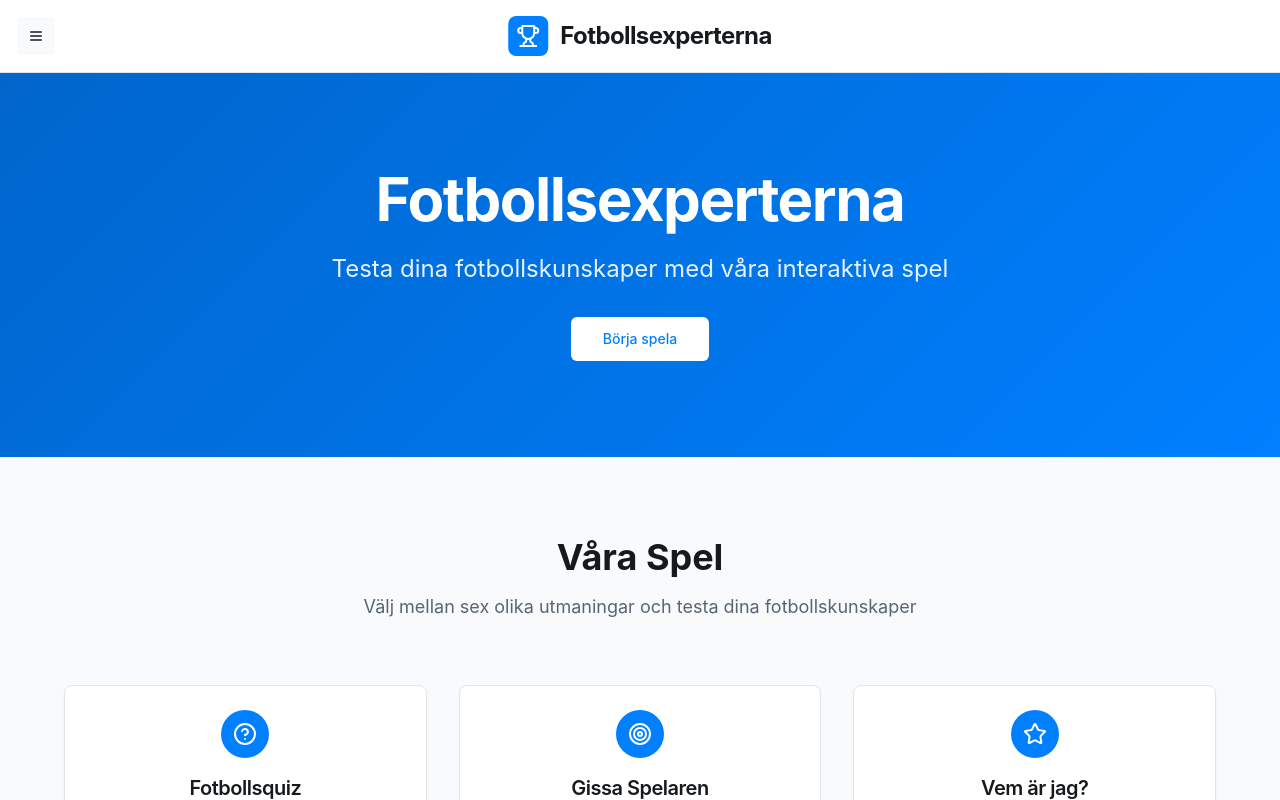
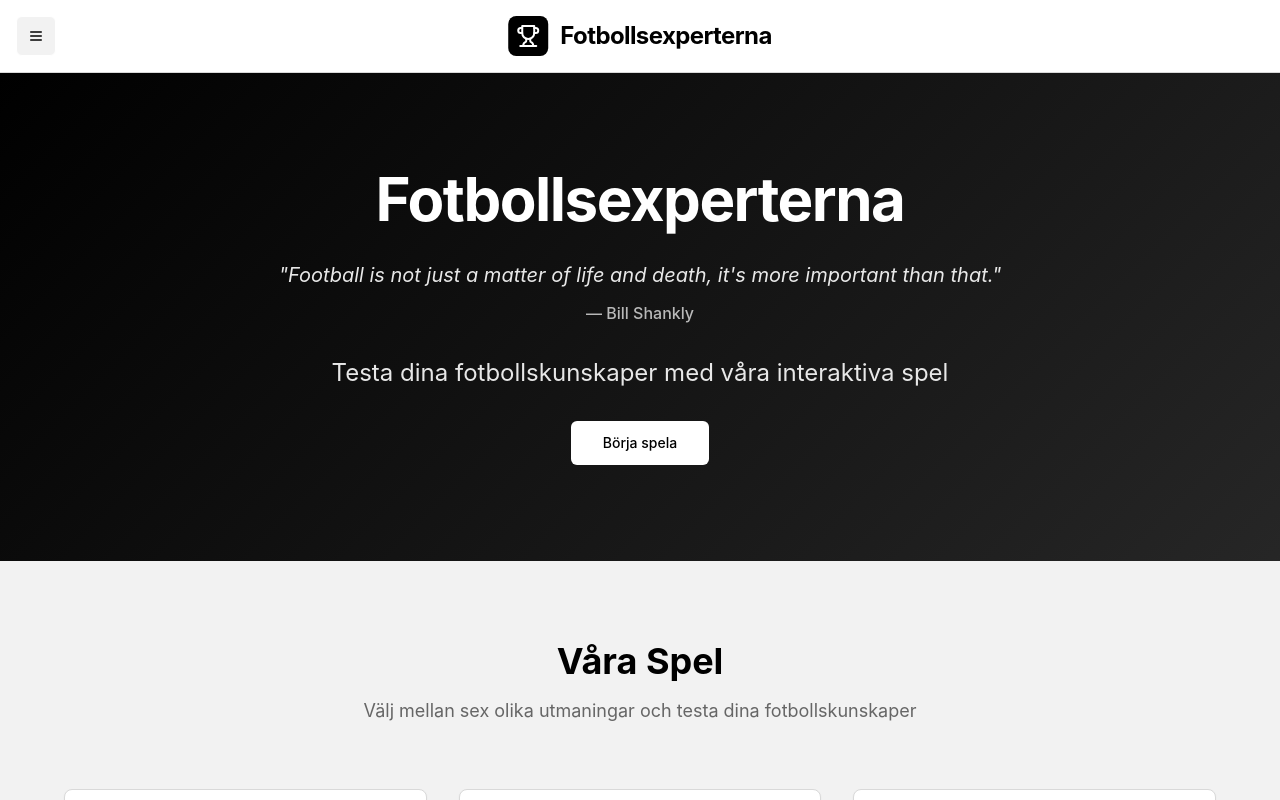
Before and after one commit to Puhovic96/fotbollsexperterna, a React (Vite) app: page / in a window 1280 px wide. Shown: the top 800 px of the page. Built offline with nearby package versions, Linux system fonts and the light colour scheme.

Commit message:
Refactor: Update design and add quotes

```diff
--- /dev/null
+++ b/src/components/FootballQuotes.tsx
@@ -0,0 +1,83 @@
+import { useState, useEffect } from "react";
+
+const quotes = [
+  {
+    text: "Football is not just a matter of life and death, it's more important than that.",
+    author: "Bill Shankly"
+  },
+  {
+    text: "Some people believe football is a matter of life and death. I am very disappointed with that attitude. I can assure you it is much, much more important than that.",
+    author: "Bill Shankly"
+  },
+  {
+    text: "The ball is round, the game lasts ninety minutes, and everything else is just theory.",
+    author: "Sepp Herberger"
+  },
+  {
+    text: "I learned all about life with a ball at my feet.",
+    author: "Ronaldinho"
+  },
+  {
+    text: "Football is the most important of the least important things in life.",
+    author: "Arrigo Sacchi"
+  },
+  {
+    text: "I am not a perfectionist, but I like to feel that things are done well.",
+    author: "Pep Guardiola"
+  },
+  {
+    text: "Talent without working hard is nothing.",
+    author: "Cristiano Ronaldo"
+  },
+  {
+    text: "I don't have time for hobbies. At the end of the day, I treat my job as a hobby. It's something I love doing.",
+    author: "David Beckham"
+  },
+  {
+    text: "The more difficult the victory, the greater the happiness in winning.",
+    author: "Pelé"
+  },
+  {
+    text: "When people succeed, it is because of hard work. Luck has nothing to do with success.",
+    author: "Diego Maradona"
+  }
+];
+
+const FootballQuotes = () => {
+  const [currentQuoteIndex, setCurrentQuoteIndex] = useState(0);
+  const [isVisible, setIsVisible] = useState(true);
+
+  useEffect(() => {
+    const interval = setInterval(() => {
+      setIsVisible(false);
+
+      setTimeout(() => {
+        setCurrentQuoteIndex((prev) => (prev + 1) % quotes.length);
+        setIsVisible(true);
+      }, 500);
+    }, 10000);
+
+    return () => clearInterval(interval);
+  }, []);
+
+  return (
+    <div className="mt-8 max-w-3xl mx-auto px-4">
+      <div
+        className={`transition-opacity duration-500 ${
+          isVisible ? "opacity-100" : "opacity-0"
+        }`}
+      >
+        <blockquote className="text-center">
+          <p className="text-lg md:text-xl text-white/90 italic mb-3">
+            "{quotes[currentQuoteIndex].text}"
+          </p>
+          <footer className="text-sm md:text-base text-white/70 font-medium">
+            — {quotes[currentQuoteIndex].author}
+          </footer>
+        </blockquote>
+      </div>
+    </div>
+  );
+};
+
+export default FootballQuotes;
--- a/src/components/Header.tsx
+++ b/src/components/Header.tsx
@@ -14,7 +14,7 @@ const Header = () => {
   const isActive = (path: string) => location.pathname === path;
 
   return (
-    <header className="bg-white border-b border-border shadow-sm">
+    <header className="bg-card border-b border-border shadow-sm">
       <div className="container mx-auto px-4 py-4">
         <div className="flex items-center justify-between gap-4">
           {/* Menu Button */}
--- a/src/index.css
+++ b/src/index.css
@@ -5,22 +5,12 @@
 /* Clean and professional design system */
 @layer base {
   :root {
-    /* Professional color palette */
-    --primary-blue: 210 100% 50%;
-    --primary-blue-light: 210 100% 60%;
-    --primary-blue-dark: 210 100% 40%;
-
-    /* Neutral grays */
-    --gray-50: 210 20% 98%;
-    --gray-100: 210 15% 95%;
-    --gray-200: 210 15% 90%;
-    --gray-300: 210 15% 80%;
-    --gray-400: 210 15% 60%;
-    --gray-500: 210 15% 40%;
-    --gray-600: 210 15% 30%;
-    --gray-700: 210 15% 20%;
-    --gray-800: 210 15% 15%;
-    --gray-900: 210 15% 10%;
+    /* Black and light gray palette */
+    --black: 0 0% 0%;
+    --dark-gray: 0 0% 15%;
+    --medium-gray: 0 0% 40%;
+    --light-gray: 0 0% 85%;
+    --off-white: 0 0% 95%;
 
     /* Accent colors */
     --accent-green: 142 76% 36%;
@@ -28,38 +18,38 @@
     --accent-red: 0 84% 60%;
 
     /* Design system colors */
-    --background: var(--gray-50);
-    --foreground: var(--gray-900);
+    --background: var(--off-white);
+    --foreground: var(--black);
     --card: 0 0% 100%;
-    --card-foreground: var(--gray-900);
+    --card-foreground: var(--black);
     --popover: 0 0% 100%;
-    --popover-foreground: var(--gray-900);
-    --primary: var(--primary-blue);
+    --popover-foreground: var(--black);
+    --primary: var(--black);
     --primary-foreground: 0 0% 100%;
-    --secondary: var(--gray-100);
-    --secondary-foreground: var(--gray-900);
-    --muted: var(--gray-100);
-    --muted-foreground: var(--gray-500);
-    --accent: var(--primary-blue-light);
+    --secondary: var(--light-gray);
+    --secondary-foreground: var(--black);
+    --muted: var(--light-gray);
+    --muted-foreground: var(--medium-gray);
+    --accent: var(--dark-gray);
     --accent-foreground: 0 0% 100%;
     --destructive: var(--accent-red);
     --destructive-foreground: 0 0% 100%;
-    --border: var(--gray-200);
+    --border: var(--light-gray);
     --input: 0 0% 100%;
-    --ring: var(--primary-blue);
+    --ring: var(--black);
     --radius: 0.5rem;
 
-    /* Subtle gradients */
-    --gradient-primary: linear-gradient(135deg, hsl(var(--primary-blue)), hsl(var(--primary-blue-light)));
-    --gradient-card: linear-gradient(145deg, hsl(0 0% 100%), hsl(var(--gray-50)));
-    --gradient-hero: linear-gradient(135deg, hsl(var(--primary-blue-dark)), hsl(var(--primary-blue)));
+    /* Gradients */
+    --gradient-primary: linear-gradient(135deg, hsl(var(--black)), hsl(var(--dark-gray)));
+    --gradient-card: linear-gradient(145deg, hsl(0 0% 100%), hsl(var(--off-white)));
+    --gradient-hero: linear-gradient(135deg, hsl(var(--black)), hsl(var(--dark-gray)));
 
-    /* Clean shadows */
-    --shadow-sm: 0 1px 2px 0 hsl(var(--gray-900) / 0.05);
-    --shadow-md: 0 4px 6px -1px hsl(var(--gray-900) / 0.1), 0 2px 4px -1px hsl(var(--gray-900) / 0.06);
-    --shadow-lg: 0 10px 15px -3px hsl(var(--gray-900) / 0.1), 0 4px 6px -2px hsl(var(--gray-900) / 0.05);
+    /* Shadows */
+    --shadow-sm: 0 1px 2px 0 hsl(var(--black) / 0.05);
+    --shadow-md: 0 4px 6px -1px hsl(var(--black) / 0.1), 0 2px 4px -1px hsl(var(--black) / 0.06);
+    --shadow-lg: 0 10px 15px -3px hsl(var(--black) / 0.1), 0 4px 6px -2px hsl(var(--black) / 0.05);
 
-    /* Smooth animations */
+    /* Animations */
     --transition-all: all 0.2s ease-in-out;
     --transition-colors: color, background-color, border-color, text-decoration-color, fill, stroke 0.15s ease-in-out;
 
@@ -74,31 +64,31 @@
   }
 
   .dark {
-    --background: var(--gray-900);
-    --foreground: var(--gray-50);
-    --card: var(--gray-800);
-    --card-foreground: var(--gray-50);
-    --popover: var(--gray-800);
-    --popover-foreground: var(--gray-50);
-    --primary: var(--primary-blue-light);
-    --primary-foreground: var(--gray-900);
-    --secondary: var(--gray-800);
-    --secondary-foreground: var(--gray-50);
-    --muted: var(--gray-800);
-    --muted-foreground: var(--gray-400);
-    --accent: var(--primary-blue);
-    --accent-foreground: var(--gray-50);
-    --border: var(--gray-700);
-    --input: var(--gray-800);
-    --ring: var(--primary-blue-light);
-    --sidebar-background: var(--gray-800);
-    --sidebar-foreground: var(--gray-50);
-    --sidebar-primary: var(--primary-blue);
-    --sidebar-primary-foreground: var(--gray-900);
-    --sidebar-accent: var(--gray-700);
-    --sidebar-accent-foreground: var(--gray-50);
-    --sidebar-border: var(--gray-700);
-    --sidebar-ring: var(--primary-blue-light);
+    --background: var(--dark-gray);
+    --foreground: var(--off-white);
+    --card: var(--black);
+    --card-foreground: var(--off-white);
+    --popover: var(--black);
+    --popover-foreground: var(--off-white);
+    --primary: 0 0% 100%;
+    --primary-foreground: var(--black);
+    --secondary: var(--dark-gray);
+    --secondary-foreground: var(--off-white);
+    --muted: var(--dark-gray);
+    --muted-foreground: var(--light-gray);
+    --accent: var(--light-gray);
+    --accent-foreground: var(--black);
+    --border: var(--dark-gray);
+    --input: var(--black);
+    --ring: 0 0% 100%;
+    --sidebar-background: var(--black);
+    --sidebar-foreground: var(--off-white);
+    --sidebar-primary: 0 0% 100%;
+    --sidebar-primary-foreground: var(--black);
+    --sidebar-accent: var(--dark-gray);
+    --sidebar-accent-foreground: var(--off-white);
+    --sidebar-border: var(--dark-gray);
+    --sidebar-ring: 0 0% 100%;
   }
 }
 
--- a/src/pages/Index.tsx
+++ b/src/pages/Index.tsx
@@ -3,6 +3,7 @@ import { Button } from "@/components/ui/button";
 import { Card, CardContent, CardDescription, CardHeader, CardTitle } from "@/components/ui/card";
 import Header from "@/components/Header";
 import Footer from "@/components/Footer";
+import FootballQuotes from "@/components/FootballQuotes";
 import { Target, HelpCircle, Trophy, Star, Users, Clock } from "lucide-react";
 import heroImage from "@/assets/football-celebration-hero.jpg";
 
@@ -19,7 +20,10 @@ const Index = () => {
               <h1 className="text-4xl md:text-6xl font-bold mb-6 tracking-tight">
                 Fotbollsexperterna
               </h1>
-              <p className="text-xl md:text-2xl mb-8 text-white/90">
+
+              <FootballQuotes />
+
+              <p className="text-xl md:text-2xl mt-8 mb-8 text-white/90">
                 Testa dina fotbollskunskaper med våra interaktiva spel
               </p>
               <div className="flex justify-center gap-4">
```
